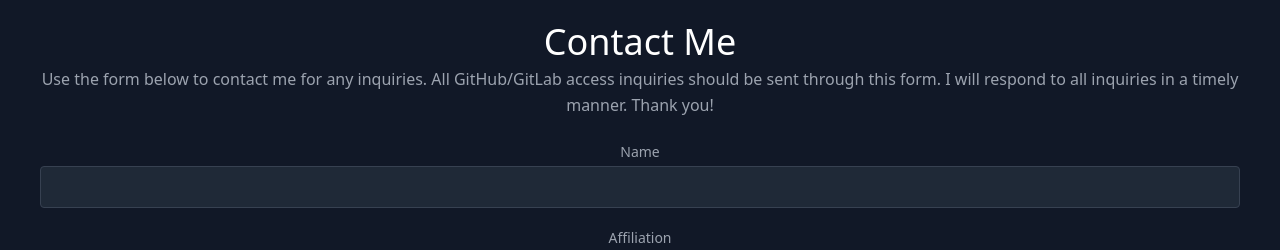
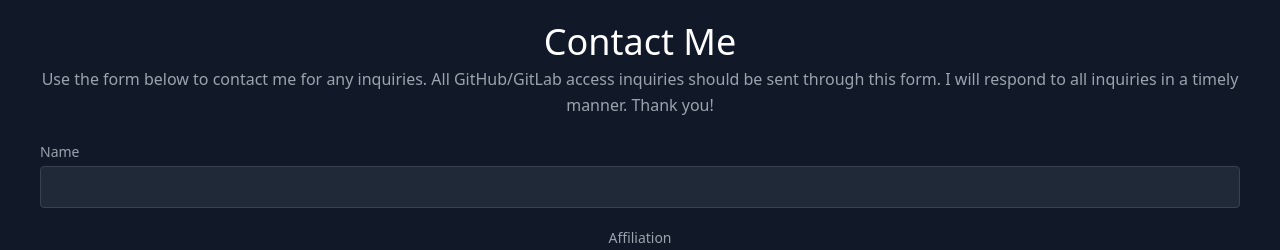
Before and after one commit to PrestonV78/website, a React (Create React App) app: page / in a window 1280 px wide. Shown: the part 4100-4350 px from the top of the page. Built offline with nearby package versions, Linux system fonts and the light colour scheme.

Commit message:
Style v3

```diff
--- a/src/components/Contact.js
+++ b/src/components/Contact.js
@@ -39,7 +39,7 @@ export default function Contact() {
           <p className="leading-relaxed mb-5 text-center">
             Use the form below to contact me for any inquiries. All GitHub/GitLab access inquiries should be sent through this form. I will respond to all inquiries in a timely manner. Thank you!
           </p>
-          <div className="relative mb-4">
+          <div className="relative mb-4 text-left">
             <label htmlFor="name" className="leading-7 text-sm text-gray-400">
               Name
             </label>
```
